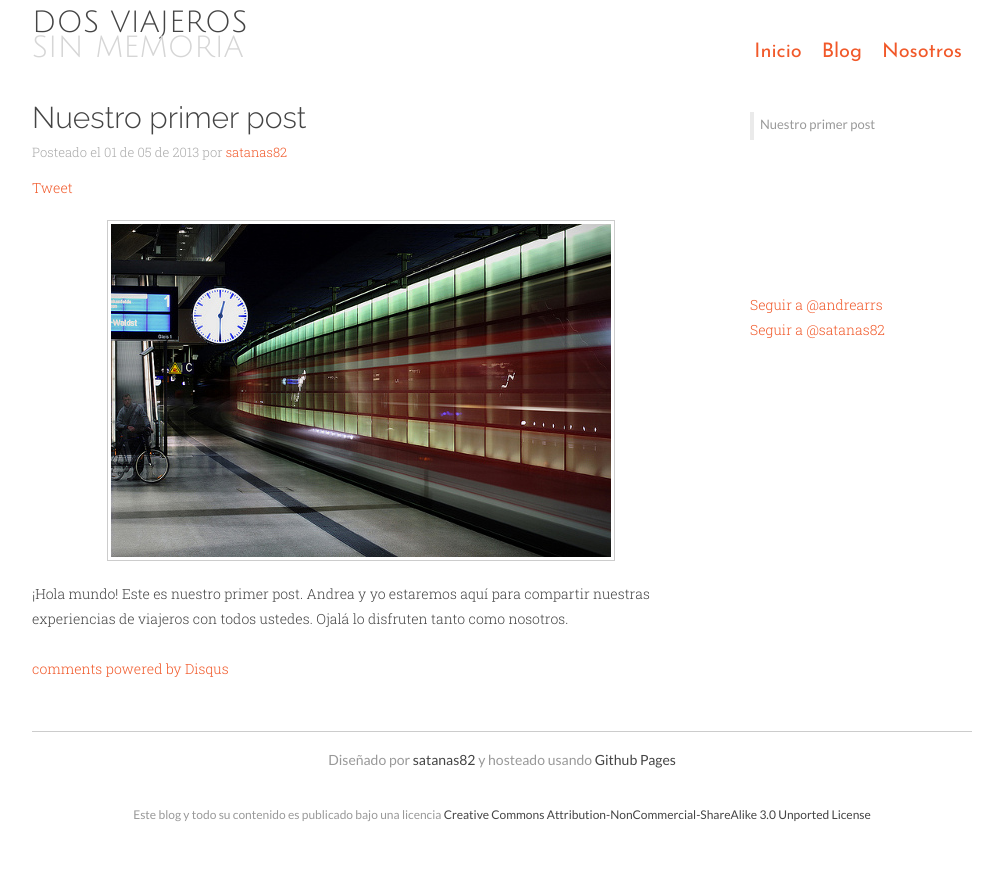
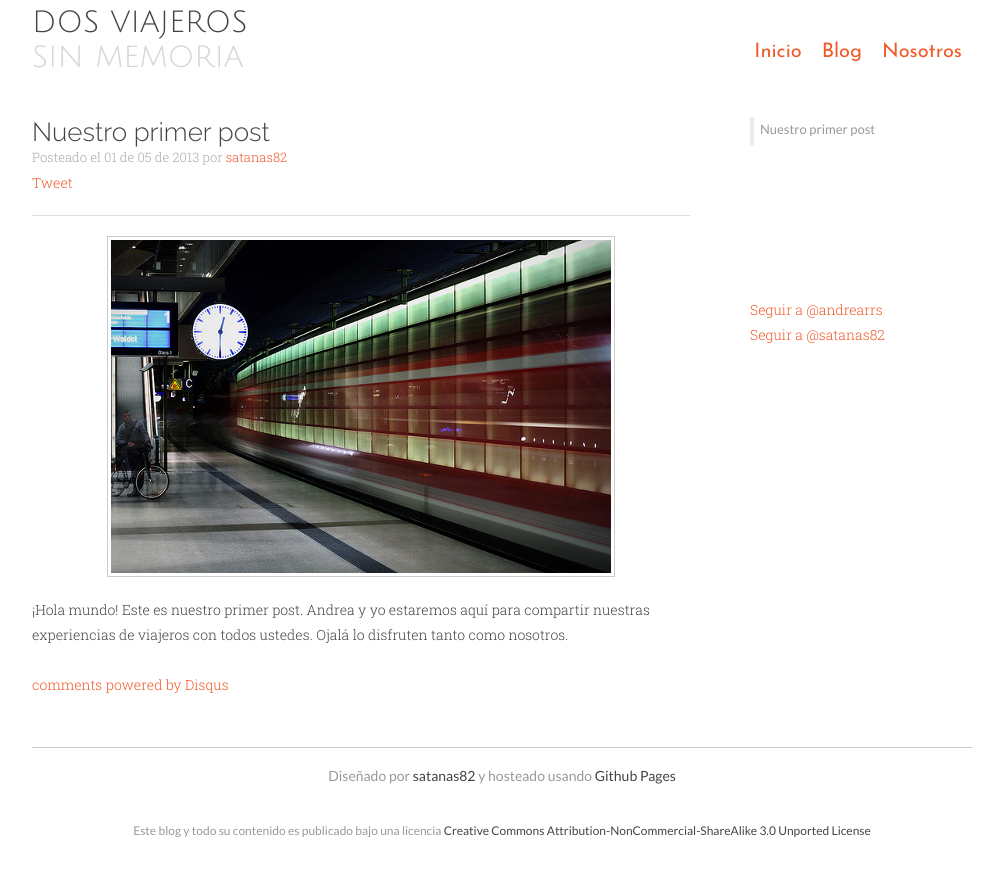
Before and after one commit to satanas/dosviajeros, a Jekyll site: the page built from _posts/2013-05-01-primer-post.md, in a window 1280 px wide. Shown: the top 877 px of the page, without its empty margins (138-1141 px from the left). Built offline with Jekyll 4.4.1, drawn with Linux system fonts in a browser that asks for light colours; Markdown is read by kramdown in place of the engine named in the settings; comment, search, counter and statistics services are not loaded.

Commit message:
Improved style

```diff
--- a/stylesheets/style.css
+++ b/stylesheets/style.css
@@ -53,6 +53,7 @@ header {
 #blog-subtitle {
     font-size: 33px;
     color: #d6d6d6;
+    margin-top: 10px;
 }
 
 #post {
@@ -69,20 +70,20 @@ header {
 
 #post h1 {
     font-weight: 300;
-    font-size: 30px;
-    margin: 10px 0;
+    font-size: 26px;
+    margin: 20px 0 0 0;
     font-family: 'Raleway', sans-serif;
-    /*color: #f1592a;*/
 }
 
 #post h2 {
     font-weight: 300;
     font-size: 13px;
-    margin: 10px 0 10px 0;
+    margin: 0 0;
     color: #aaa;
 }
 
 #post .body {
+    border-top: 1px solid #ddd;
     margin-top: 20px;
 }
 
```
